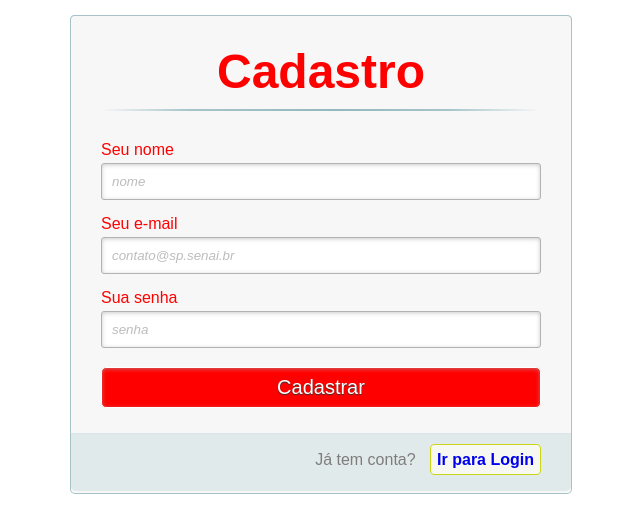
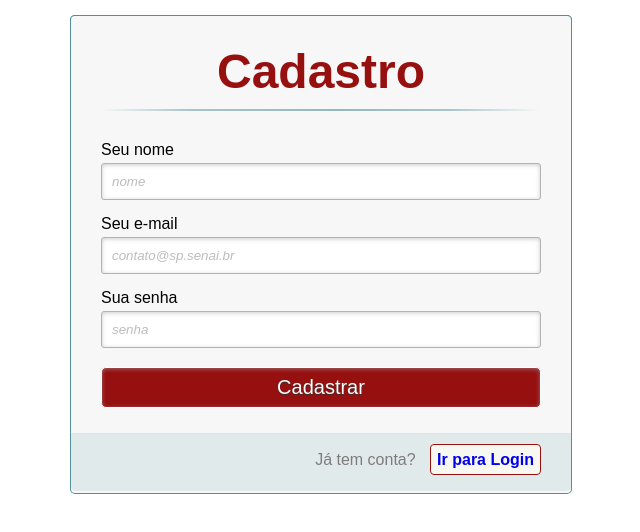
Before and after one commit to em1llyVilela/login.sesi.senai, a plain HTML site: page index.html in a window 1280 px wide. Shown: the whole page, without its empty margins (320-960 px from the left). Drawn offline with Linux system fonts and the light colour scheme.

Commit message:
alteração cores

```diff
--- a/css/style.css
+++ b/css/style.css
@@ -28,7 +28,7 @@
   /* formatando o cabeçalho dos formulários */
   h1{
     font-size: 48px;
-    color: red;
+    color: #961010;
     padding: 10px 0;
     font-family: Arial,sans-serif;
     font-weight: bold;
@@ -52,7 +52,7 @@
     margin: 0px;
   }
   label{
-    color: red;
+    color: black;
     position: relative;
   }
 
@@ -91,7 +91,7 @@
   input[type="submit"]{
     width: 100%!important;
     cursor: pointer;
-    background: red;
+    background: #961010;
     padding: 8px 5px;
     color: #fff;
     font-size: 20px;
@@ -105,7 +105,7 @@
     transition: all 0.2s linear;
   }
   input[type="submit"]:hover{
-    background: red;
+    background: #961010;
   }
 
   /*marcando os links para mudar de um formulário para outro */
@@ -128,9 +128,9 @@
     font-weight: bold;
     background: #f7f8f1;
     padding: 6px;
-    color: red (29, 162, 193);
+    color: #961010 (29, 162, 193);
     margin-left: 10px;
-    border: 1px solid #cbd518;
+    border: 1px solid #961010;
 
     -webkit-border-radius: 4px;
     border-radius: 4px;
@@ -139,7 +139,7 @@
     transition: all 0.4s  linear;
   }
   .link a:hover {
-    color: #39bfd7;
+    color: #000;
     background: #f7f7f7;
     border: 1px solid red;
   }
@@ -153,7 +153,7 @@
     padding: 18px 6% 60px 6%;
     margin: 0 0 35px 0;
     background: rgb(247, 247, 247);
-    border: 1px solid rgba(147, 184, 189,0.8);
+    border: 1px solid rgba(40, 119, 130, 0.8);
 
     -webkit-box-shadow: 5px;
     border-radius: 5px;
```
